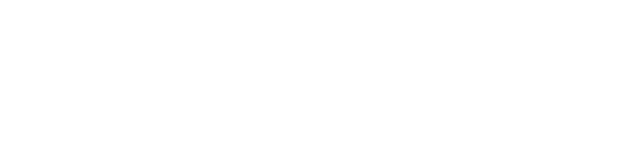
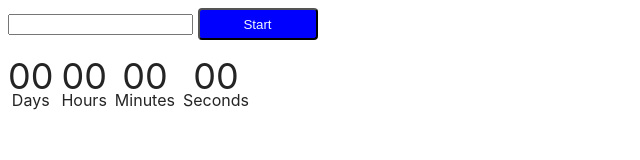
Before and after one commit to Antihor/sep21, a plain HTML site: page index.html in a window 1280 px wide. Shown: the whole page, without its empty margins (0-640 px from the left). Drawn offline with Linux system fonts and the light colour scheme; files that its build step writes are made by us from their sources; files whose address does not match are found by name.

Commit message:
Deploying to gh-pages from @ Antihor/sep21@2e5caf8779f8d20416ae603b7f5746b3ef4742e8 🚀

```diff
--- /dev/null
+++ b/assets/index-BaWMB69Z.css
@@ -0,0 +1 @@
+:root{font-family:Inter,Avenir,Helvetica,Arial,sans-serif;font-size:16px;line-height:24px;font-weight:400;color:#242424;background-color:#ffffffde;font-synthesis:none;text-rendering:optimizeLegibility;-webkit-font-smoothing:antialiased;-moz-osx-font-smoothing:grayscale;-webkit-text-size-adjust:100%}h1,h2,h3,h4,h5,h6,p{margin:0}p:last-child{margin-bottom:0}ul{margin:0;padding:0;list-style:none}a{color:currentColor;text-decoration:none}button{cursor:pointer;height:32px;width:120px;border-radius:4px;background-color:#00f;color:#f0f8ff}img{display:block;max-width:100%;height:auto}.flatpickr-input{margin-top:24px;height:32px}.timer{display:flex;margin-top:24px}.field{display:inline-flex;flex-direction:column;margin-right:8px;align-items:center}.value{font-size:36px}fieldset{width:15%;margin-bottom:8px}
--- a/assets/index-BimED_5T.css
+++ /dev/null
@@ -1 +0,0 @@
-h1,h2,h3,h4,h5,h6,p{margin:0}p:last-child{margin-bottom:0}ul{margin:0;padding:0;list-style:none}a{color:currentColor;text-decoration:none}button{cursor:pointer;background-color:#00f;color:#f0f8ff}img{display:block;max-width:100%;height:auto}
--- a/index.html
+++ b/index.html
@@ -6,7 +6,7 @@
     <meta name="viewport" content="width=device-width, initial-scale=1.0" />
     <title>WeatherAPI</title>
     <script type="module" crossorigin src="/vanilla-app-template/index.js"></script>
-    <link rel="stylesheet" crossorigin href="/vanilla-app-template/assets/index-BimED_5T.css">
+    <link rel="stylesheet" crossorigin href="/vanilla-app-template/assets/index-BaWMB69Z.css">
   </head>
   <body>
     <!-- <form action="submit" class="js-form">
@@ -20,5 +20,49 @@
 
       <ul class="js-list"></ul>
     </form> -->
+
+    <input type="text" id="datetime-picker" />
+    <button type="button" data-start>Start</button>
+
+    <div class="timer">
+      <div class="field">
+        <span class="value" data-days>00</span>
+        <span class="label">Days</span>
+      </div>
+      <div class="field">
+        <span class="value" data-hours>00</span>
+        <span class="label">Hours</span>
+      </div>
+      <div class="field">
+        <span class="value" data-minutes>00</span>
+        <span class="label">Minutes</span>
+      </div>
+      <div class="field">
+        <span class="value" data-seconds>00</span>
+        <span class="label">Seconds</span>
+      </div>
+    </div>
+
+    <!-- <form class="form">
+      <label>
+        Delay (ms)
+        <input type="number" name="delay" required />
+      </label>
+
+      <fieldset>
+        <legend>State</legend>
+        <label>
+          <input type="radio" name="state" value="fulfilled" required />
+          Fulfilled
+        </label>
+        <label>
+          <input type="radio" name="state" value="rejected" required />
+          Rejected
+        </label>
+      </fieldset>
+
+      <button type="submit">Create notification</button>
+    </form> -->
+
   </body>
 </html>
--- a/index.js
+++ b/index.js
@@ -1,2 +1,2 @@
-(function(){const o=document.createElement("link").relList;if(o&&o.supports&&o.supports("modulepreload"))return;for(const e of document.querySelectorAll('link[rel="modulepreload"]'))n(e);new MutationObserver(e=>{for(const t of e)if(t.type==="childList")for(const s of t.addedNodes)s.tagName==="LINK"&&s.rel==="modulepreload"&&n(s)}).observe(document,{childList:!0,subtree:!0});function i(e){const t={};return e.integrity&&(t.integrity=e.integrity),e.referrerPolicy&&(t.referrerPolicy=e.referrerPolicy),e.crossOrigin==="use-credentials"?t.credentials="include":e.crossOrigin==="anonymous"?t.credentials="omit":t.credentials="same-origin",t}function n(e){if(e.ep)return;e.ep=!0;const t=i(e);fetch(e.href,t)}})();const r=new Date("2024-02-02 17:08:21");r.setMonth(3);console.log(r);r.setMinutes(15);console.log(r);
+(function(){const t=document.createElement("link").relList;if(t&&t.supports&&t.supports("modulepreload"))return;for(const e of document.querySelectorAll('link[rel="modulepreload"]'))i(e);new MutationObserver(e=>{for(const r of e)if(r.type==="childList")for(const o of r.addedNodes)o.tagName==="LINK"&&o.rel==="modulepreload"&&i(o)}).observe(document,{childList:!0,subtree:!0});function s(e){const r={};return e.integrity&&(r.integrity=e.integrity),e.referrerPolicy&&(r.referrerPolicy=e.referrerPolicy),e.crossOrigin==="use-credentials"?r.credentials="include":e.crossOrigin==="anonymous"?r.credentials="omit":r.credentials="same-origin",r}function i(e){if(e.ep)return;e.ep=!0;const r=s(e);fetch(e.href,r)}})();
 //# sourceMappingURL=index.js.map
```
Also changed, not shown: 1 other file.
